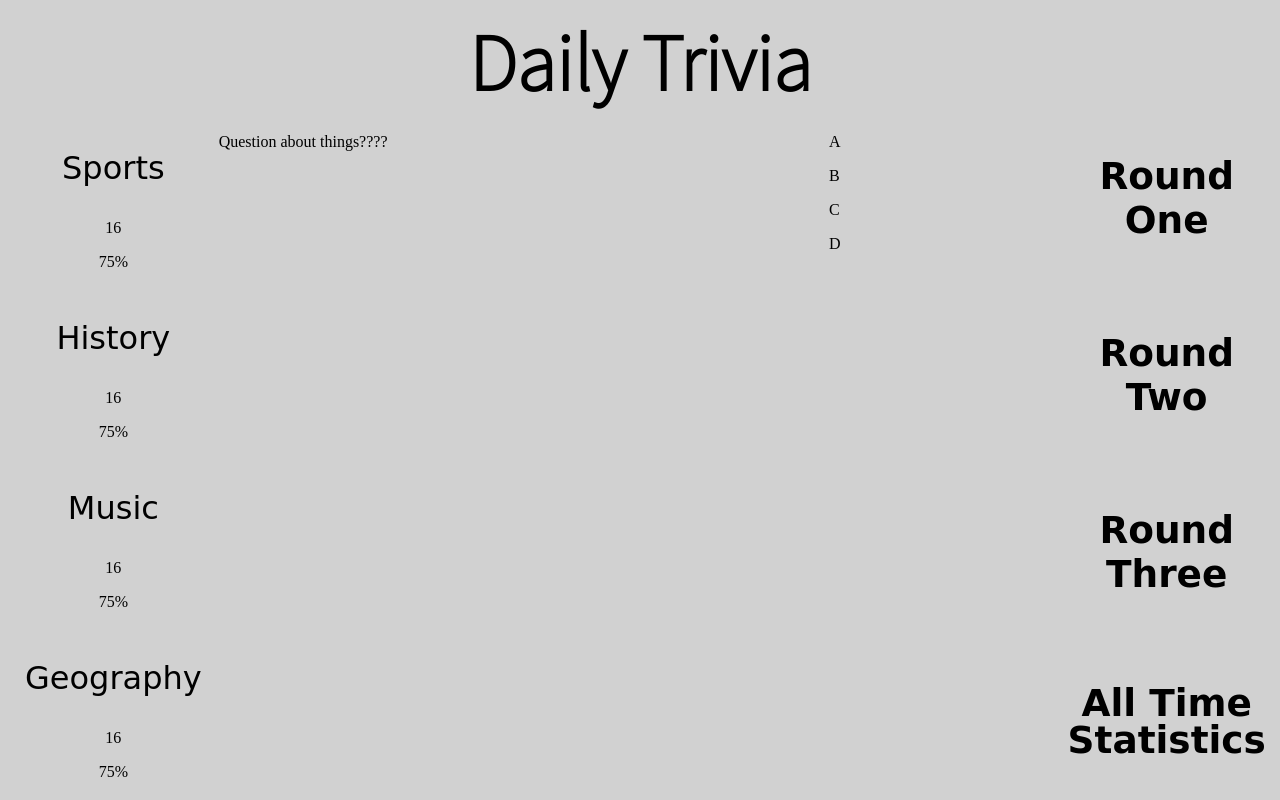
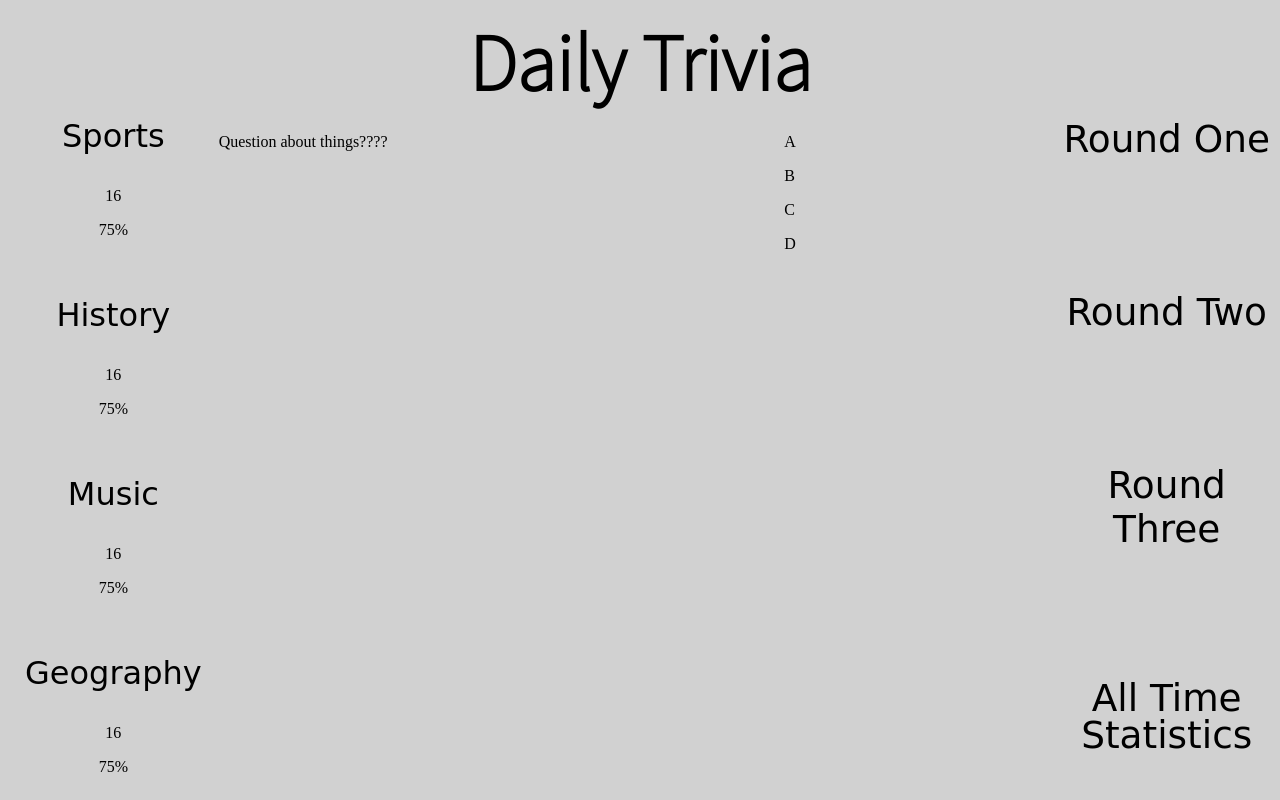
Before and after one commit to andcarter95/triviaGame, a plain HTML site: page index.html in a window 1280 px wide. Drawn offline with Linux system fonts and the light colour scheme; a web font is replaced by a local one.

Commit message:
js untouched

```diff
--- a/style.css
+++ b/style.css
@@ -39,9 +39,9 @@ h1 {
 
 }
 
-.subCatagoryTrack {
+/* .subCatagoryTrack {
     /* Use this to create space between image/number/percent in catagoryTrack  */
-}
+
 
 .catagoryTrack{
     display: flex;
@@ -50,11 +50,13 @@ h1 {
     flex-direction: column;
     flex: 1;
     text-align: center;
+    margin-top: 0em;
 }
 
 .catagoryTitle {
     font-family: 'Koulen', cursive;
     font-size: 2em;
+    margin-top: 0em;
 }
 
 .questionAnswer{
@@ -67,10 +69,12 @@ h1 {
 
 .question {
     flex-grow: 4;
+    flex-basis: 100%;
 }
 
 .answer {
     flex-grow: 2;
+    flex-basis: 49%;
 }
 
 .roundGlobalTracking{
@@ -102,3 +106,8 @@ h1 {
     font-size: 2em;
     line-height: 1.0;
 }
+
+h3 {
+    font-weight: normal;
+    margin-top: 0em;
+}
```
